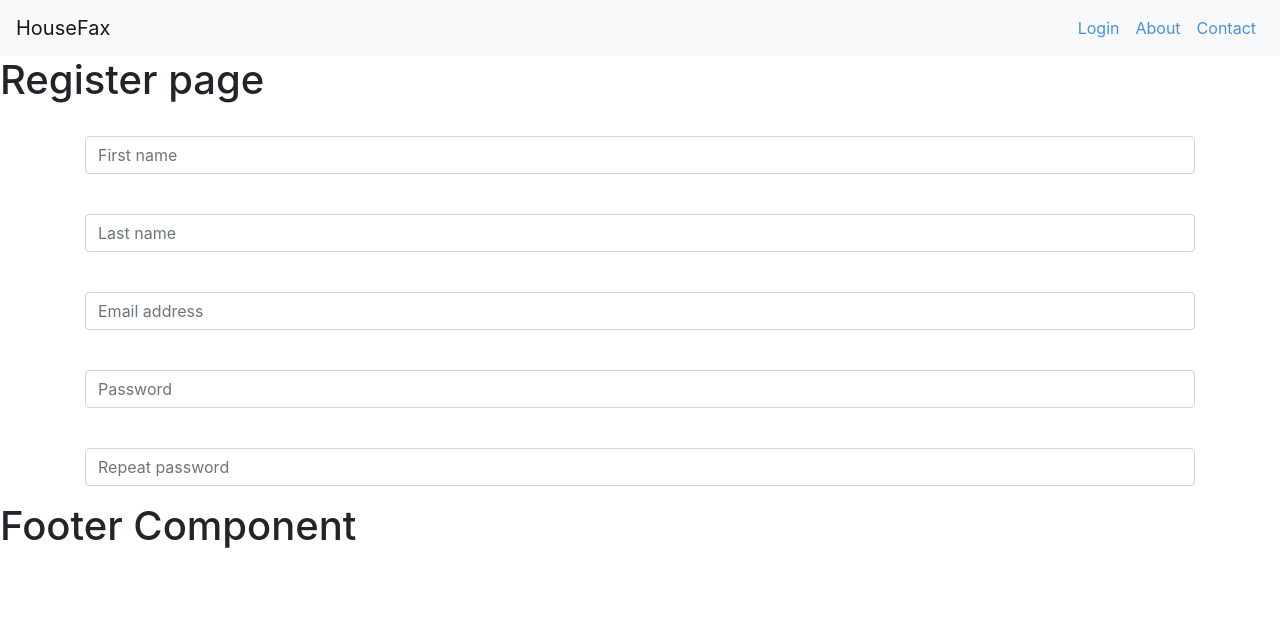
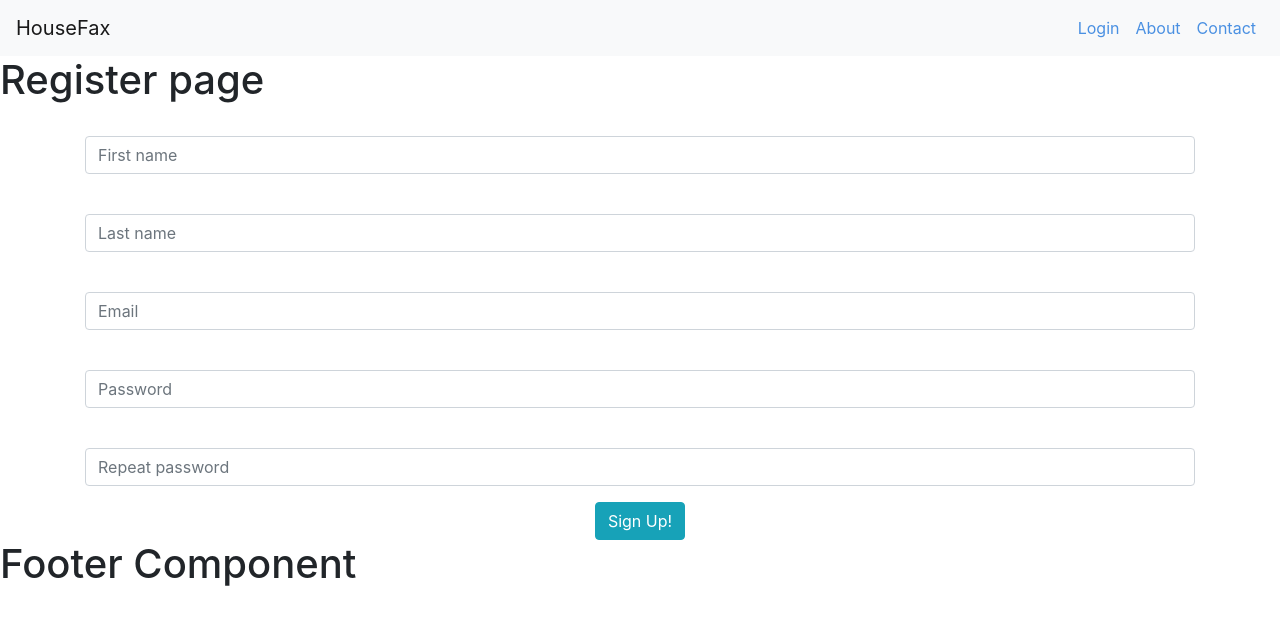
Before and after one commit to TraceLarson/HouseFax, a React (Create React App) app in the folder client/: page /Register in a window 1280 px wide. Shown: the top 624 px of the page. Built offline with nearby package versions, Linux system fonts and the light colour scheme.

Commit message:
Added submit button and form action and method attributes

```diff
--- a/client/src/components/RegisterForm.js
+++ b/client/src/components/RegisterForm.js
@@ -13,7 +13,7 @@ class RegisterForm extends Component {
 	render() {
 		return (
 			<Container>
-				<Form>
+				<Form action={''} method={'POST'} className={'text-center'}>
 					<FormGroup>
 						<Label for={'firstname'}> </Label>
 						<Input type={'text'} name={'firstname'} placeholder={'First name'}/>
@@ -24,7 +24,7 @@ class RegisterForm extends Component {
 					</FormGroup>
 					<FormGroup>
 						<Label for={'email'}> </Label>
-						<Input type={'email'} name={'email'} placeholder={'Email address'}/>
+						<Input type={'email'} name={'email'} placeholder={'Email'}/>
 					</FormGroup>
 					<FormGroup>
 						<Label for={'password'}> </Label>
@@ -34,6 +34,7 @@ class RegisterForm extends Component {
 						<Label for={'repeatpassword'}> </Label>
 						<Input type={'password'} name={'repeatpassword'} placeholder={'Repeat password'}/>
 					</FormGroup>
+					<Button type={'submit'} className={'btn btn-info'} >Sign Up!</Button>
 				</Form>
 			</Container>
 		);
```
